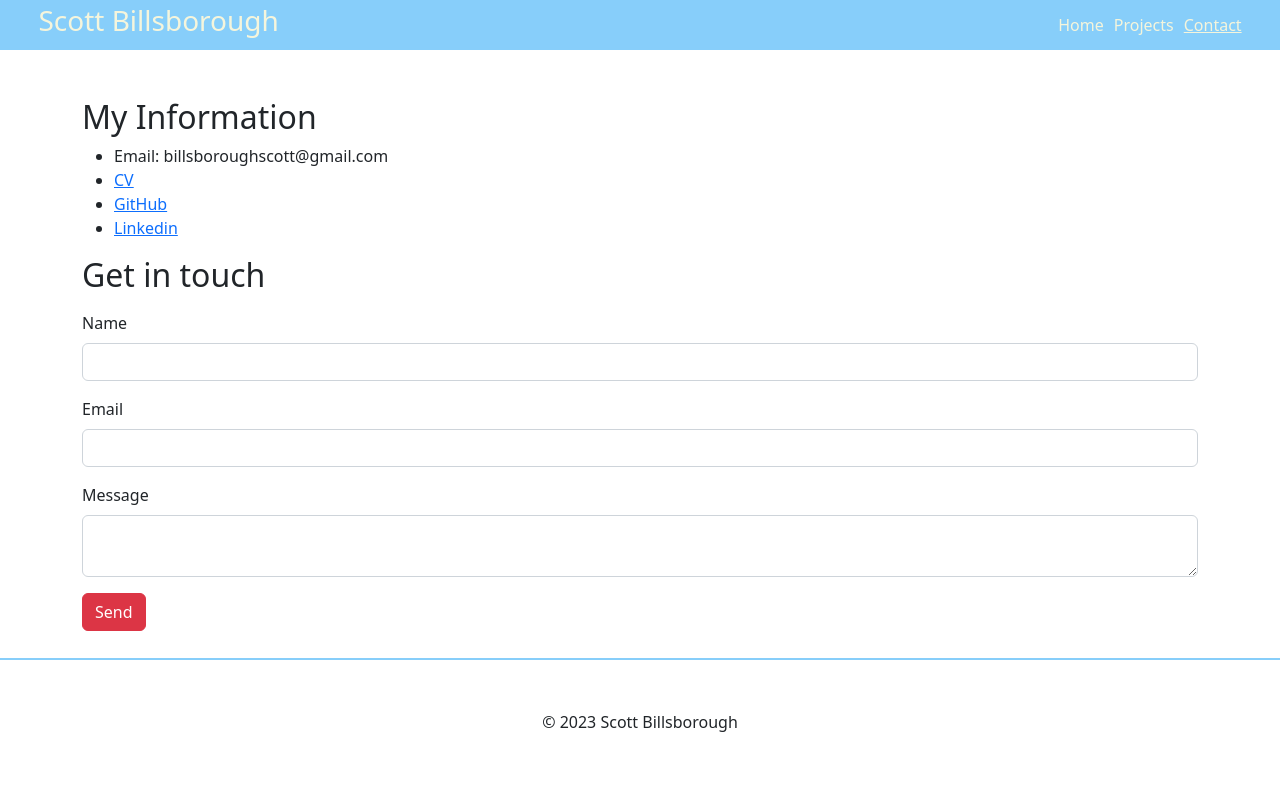
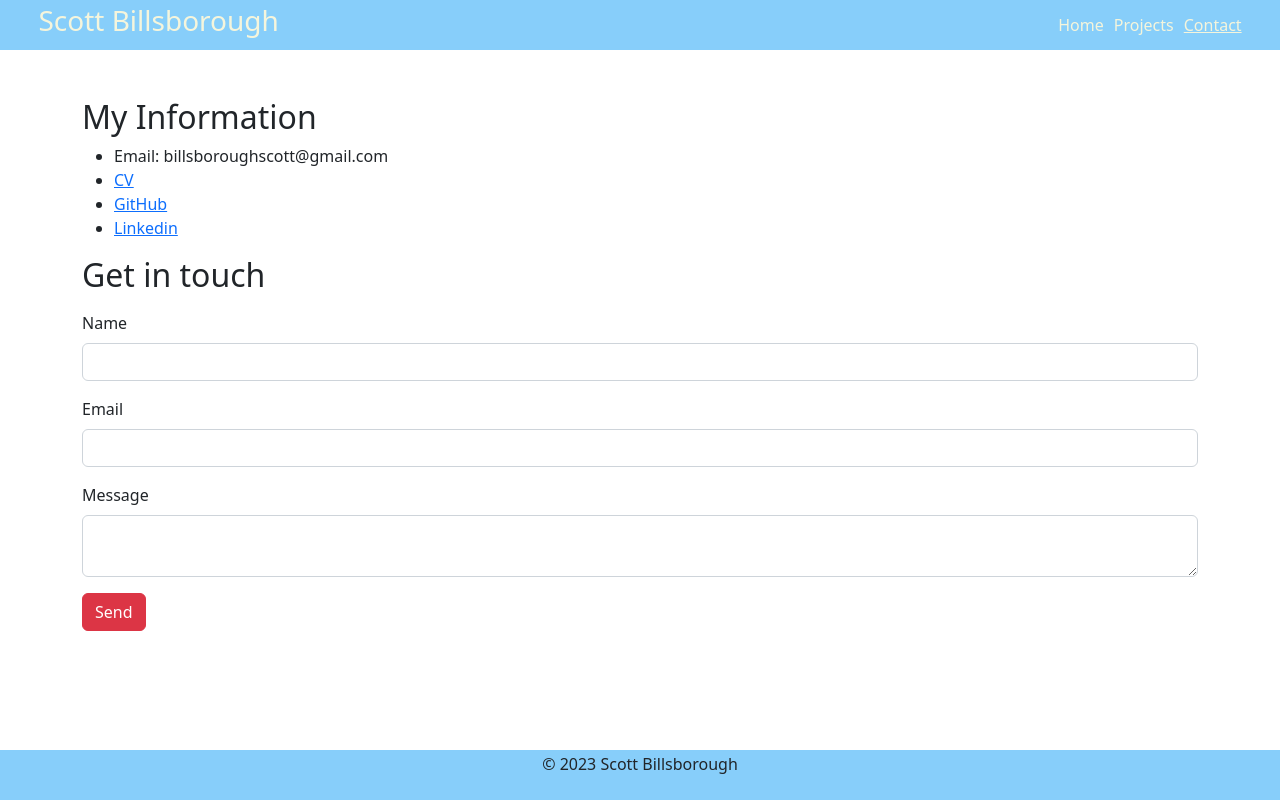
Before and after one commit to sbillsborough/react-portfolio, a React (Create React App) app in the folder react-portfolio/: page /#/contact in a window 1280 px wide. Built offline with nearby package versions, Linux system fonts and the light colour scheme.

Commit message:
added a background-color to the footer and changed the padding from 50px to 0 3%

```diff
--- a/react-portfolio/src/index.css
+++ b/react-portfolio/src/index.css
@@ -3,6 +3,7 @@
 html,
 body {
   margin: 0;
+  height: 100%;
   font-family: -apple-system, BlinkMacSystemFont, "Segoe UI", "Roboto", "Oxygen",
     "Ubuntu", "Cantarell", "Fira Sans", "Droid Sans", "Helvetica Neue",
     sans-serif;
@@ -94,5 +95,7 @@ div .home-wrapper {
 .footer {
   text-align: center;
   border-top: 2px solid lightskyblue;
-  padding: 50px;
+  padding: 0 3%;
+  height: 50px;
+  background-color: lightskyblue;
 }
```
